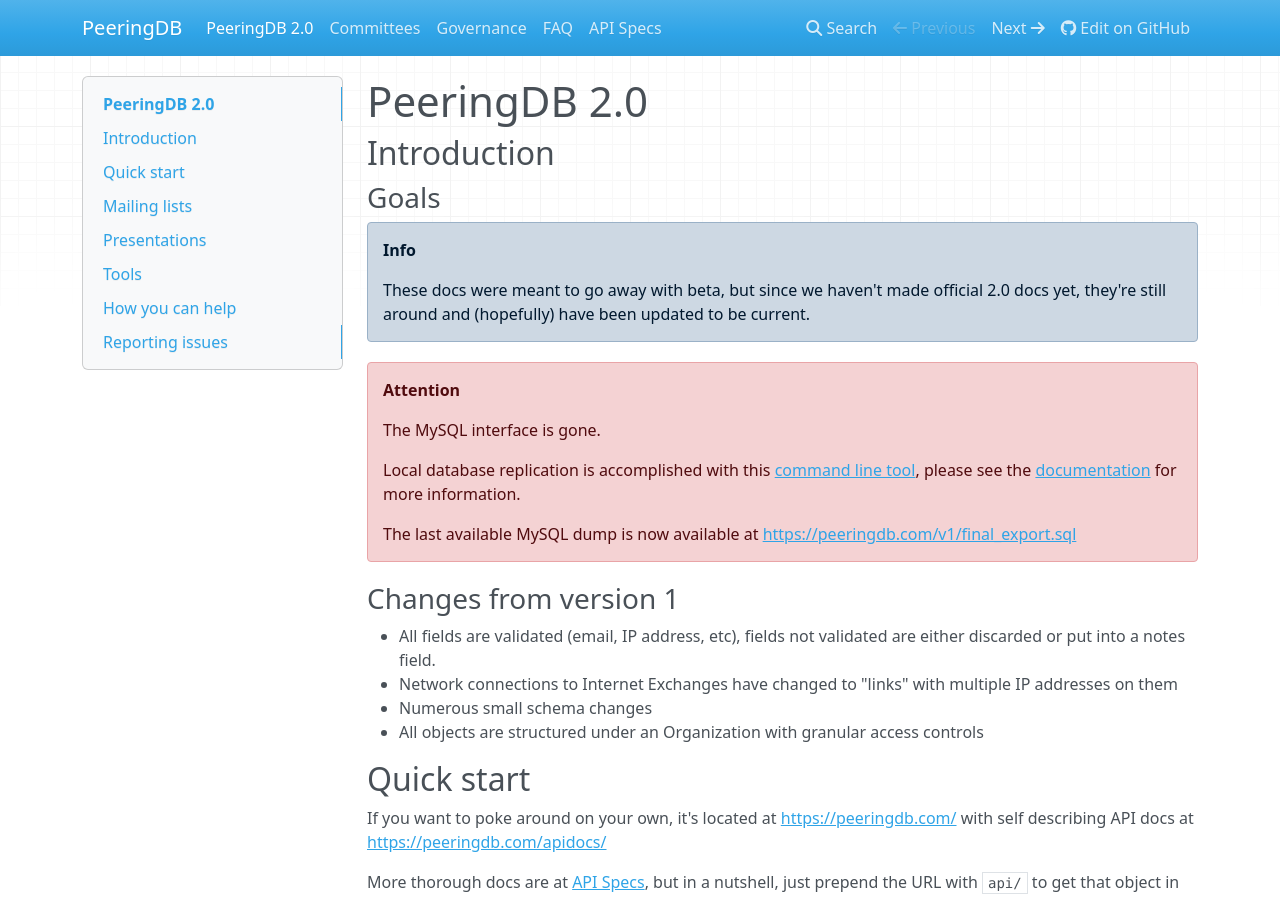
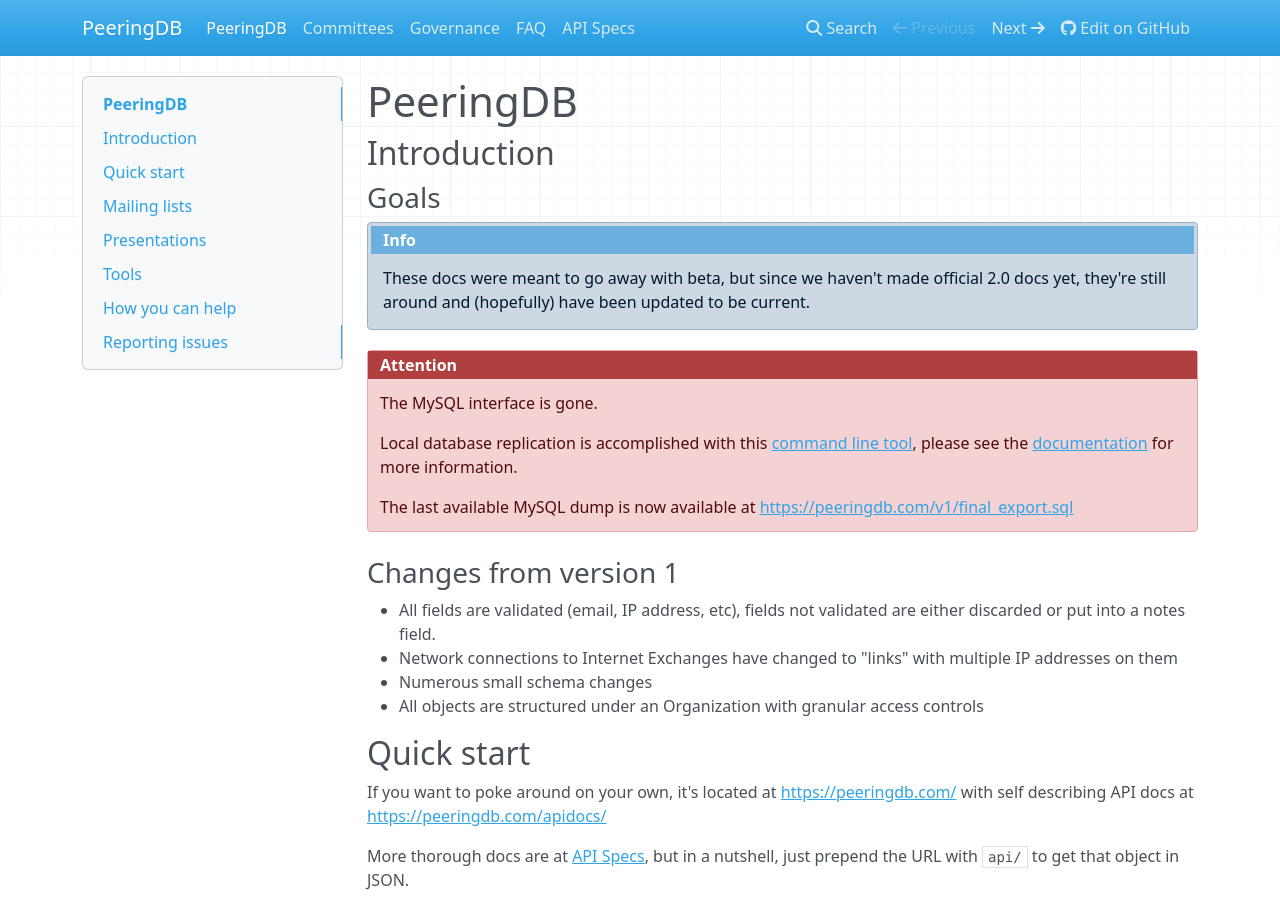
Before and after one commit to peeringdb/docs, an MkDocs documentation site: the page built from docs/index.md, in a window 1280 px wide and 900 px high. Built offline with MkDocs 1.6.1, drawn with Linux system fonts in a browser that asks for light colours; nearby versions of some CDN libraries; comment, search, counter and statistics services are not loaded; old or Windows-style settings are respelled for this version of MkDocs.

Commit message:
remove 2.0

```diff
--- a/docs/index.md
+++ b/docs/index.md
@@ -1,4 +1,4 @@
-# PeeringDB 2.0
+# PeeringDB
 
 ## Introduction
 
--- a/mkdocs.yml
+++ b/mkdocs.yml
@@ -3,11 +3,14 @@
 repo_url: https://github.com/peeringdb/docs
 
 pages:
-  - PeeringDB 2.0: index.md
+  - PeeringDB: index.md
   - Committees: committee.md
   - Governance: gov.md
   - FAQ: faq.md
   - API Specs: api_specs.md
+
+extra_css:
+  - extra.css
 
 markdown_extensions:
   - abbr
```
